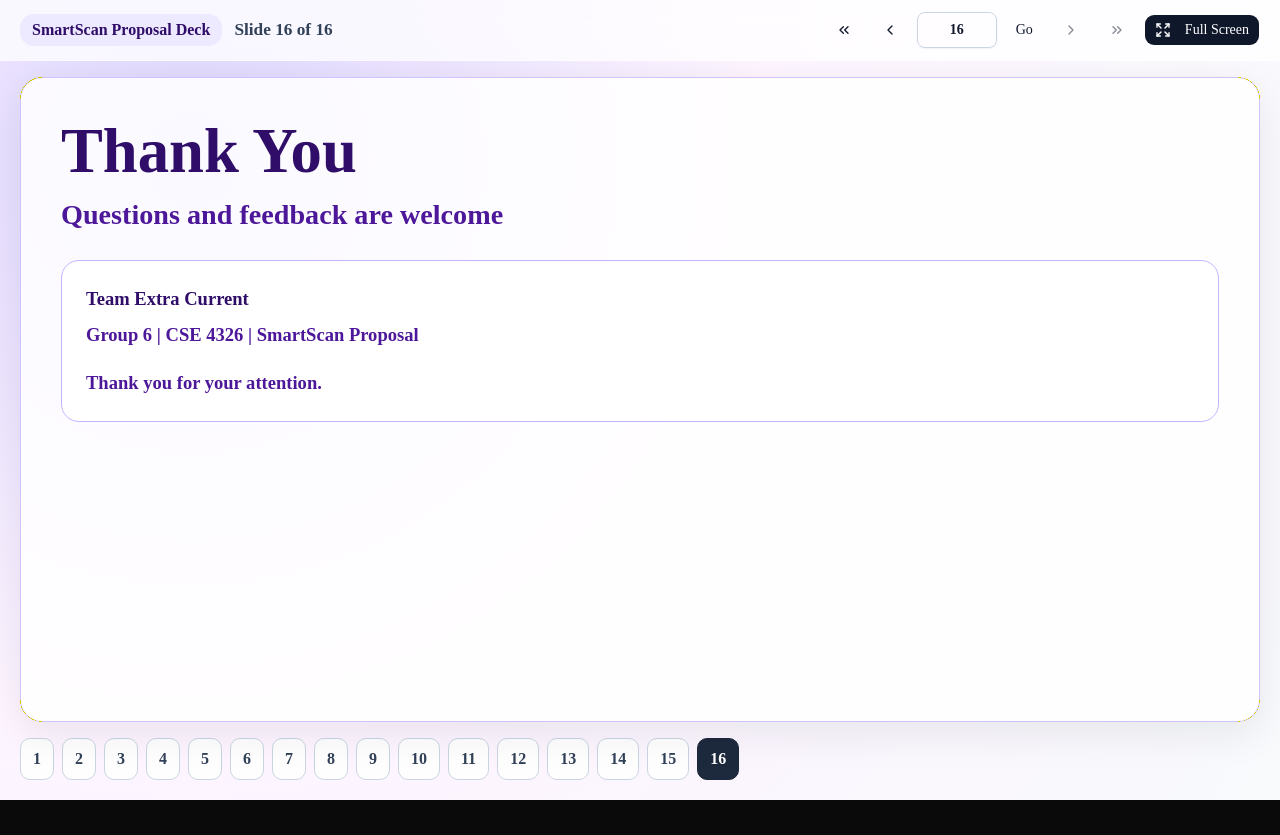
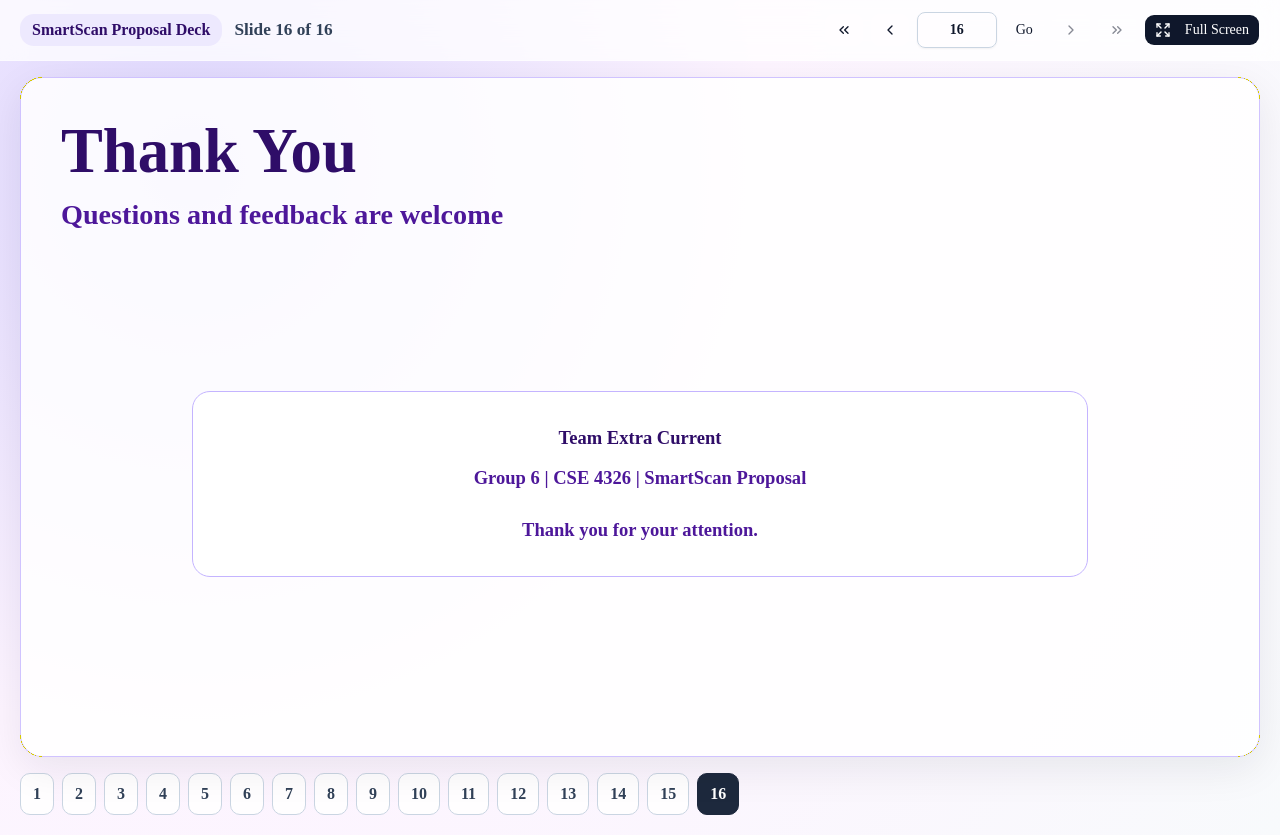
Before and after one commit to Atik203/SmartScan, a Next.js app in the folder smartscan-web/: page /slide in a window 1280 px wide. Both pictures are taken after a click on the button 1116 px from the left and 30 px from the top of the page. Before the commit the page ends 800 px from the top, so only its background shows below. Built offline with nearby package versions, Linux system fonts and the light colour scheme.

Commit message:
style: enhance slide presentation layout for improved visual appeal and readability

```diff
--- a/smartscan-web/src/app/slide/page.tsx
+++ b/smartscan-web/src/app/slide/page.tsx
@@ -748,15 +748,15 @@ const slides: Slide[] = [
     subtitle: "Questions and feedback are welcome",
     theme: themes[2],
     body: (
-      <div className="grid gap-6">
-        <div className="rounded-2xl border border-violet-300 bg-white/95 p-6">
-          <p className="text-[clamp(1.1rem,1.6vw,1.45rem)] font-extrabold text-violet-950">
+      <div className="flex min-h-[56vh] items-center justify-center">
+        <div className="w-full max-w-4xl rounded-2xl border border-violet-300 bg-white/95 p-8 text-center">
+          <p className="text-[clamp(1.35rem,2vw,1.9rem)] font-extrabold text-violet-950">
             Team Extra Current
           </p>
-          <p className="mt-2 text-[clamp(0.95rem,1.2vw,1.08rem)] font-semibold text-violet-900">
+          <p className="mt-3 text-[clamp(1.05rem,1.45vw,1.28rem)] font-semibold text-violet-900">
             Group 6 | CSE 4326 | SmartScan Proposal
           </p>
-          <p className="mt-5 text-[clamp(0.95rem,1.15vw,1.02rem)] font-semibold text-violet-900">
+          <p className="mt-6 text-[clamp(1.05rem,1.45vw,1.28rem)] font-semibold text-violet-900">
             Thank you for your attention.
           </p>
         </div>
```
